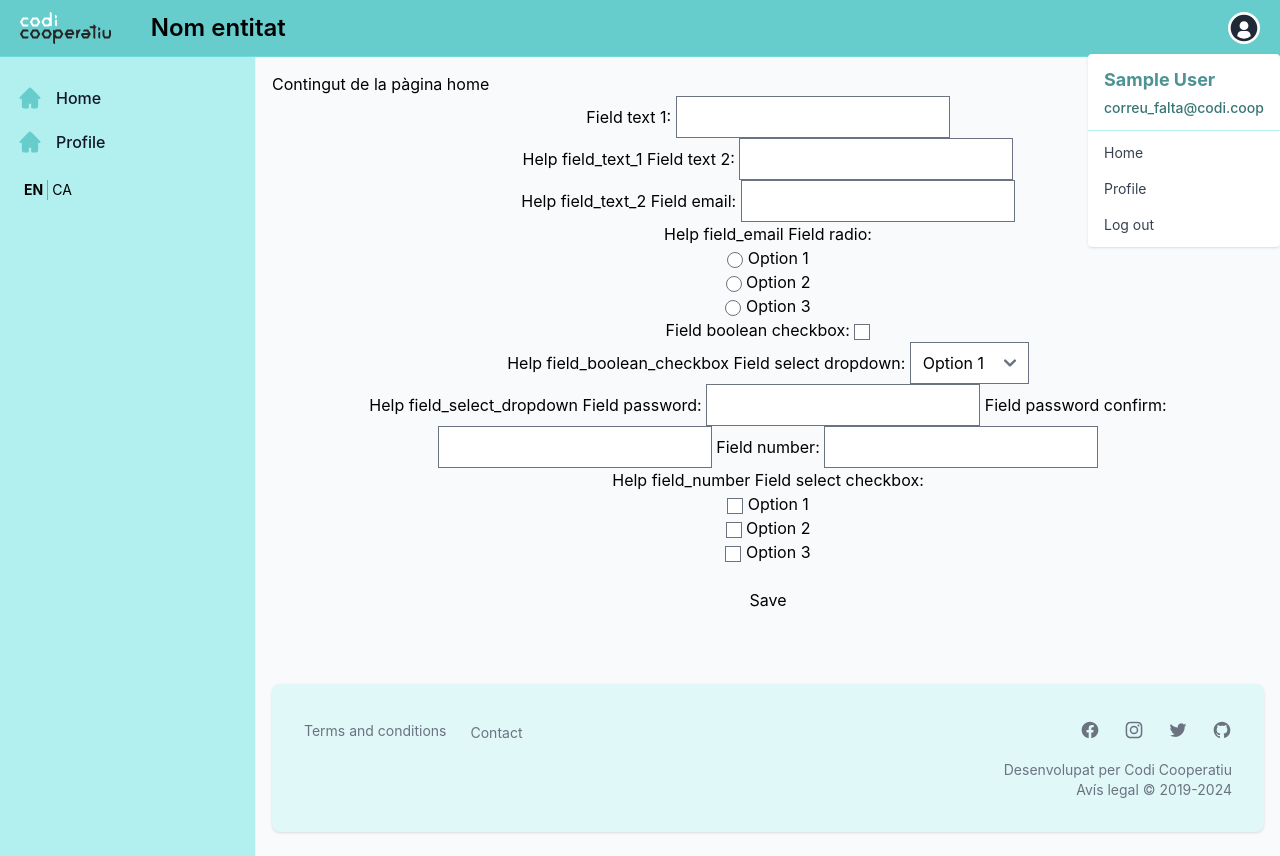
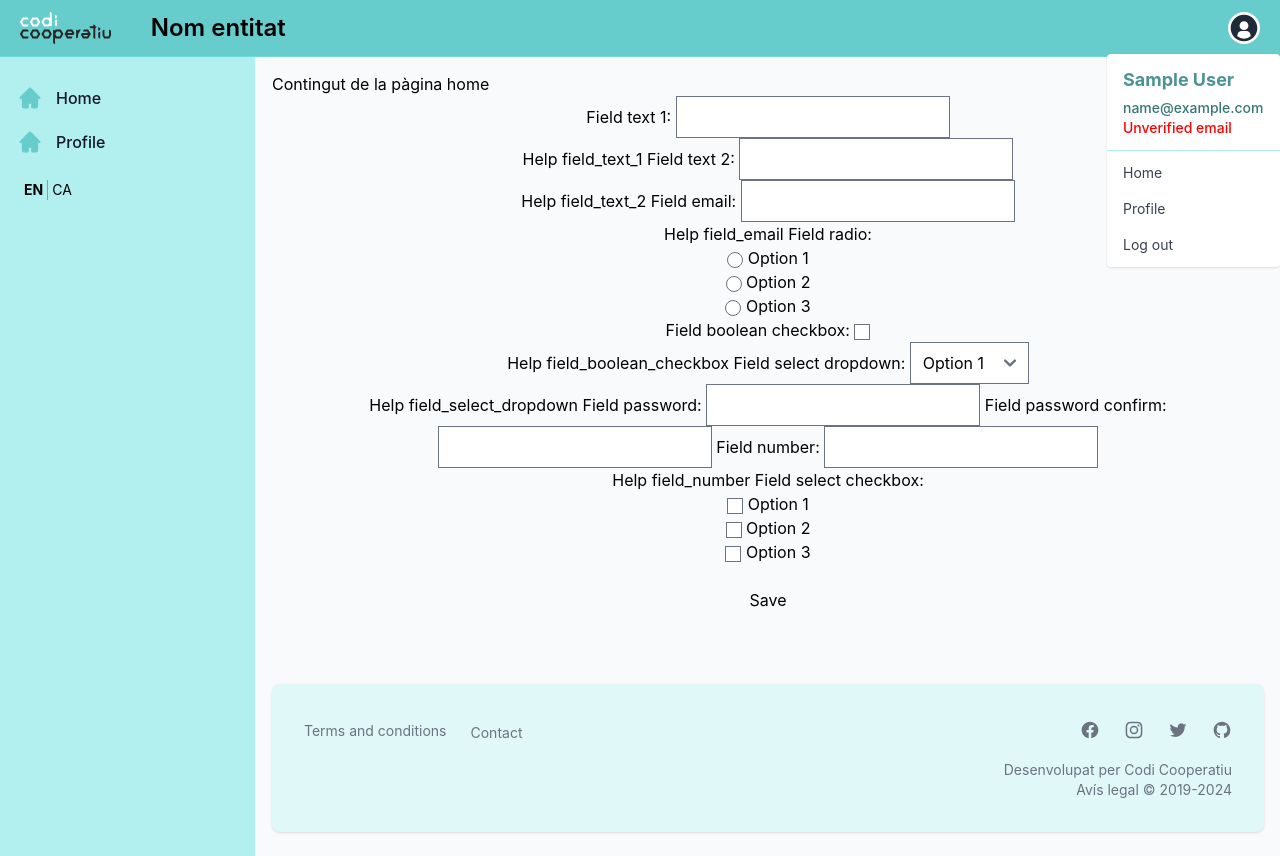
Before and after one commit to codicoop/boilerplate_django, a Django app: page /en/ in a window 1280 px wide, after a click on "Obrir menú usuari". Run offline with Django 4.2, Linux system fonts and the light colour scheme; the visitor is signed in with stand-in values (Sample User, id 1); style sheets or scripts are compiled from the project's sources; parts of the project's set-up code (start-up, migrations or seed data) failed here and were passed over; some libraries are stand-ins or nearby versions.

Commit message:
Resolved bugs

```diff
--- a/src/templates/base.html
+++ b/src/templates/base.html
@@ -62,10 +62,13 @@
               id="dropdown-user">
               <div class="px-4 py-3" role="none">
                 <p class="text-lg pb-1 font-bold text-primary-800 dark:text-white" role="none">
-                  {{ request.user }}
+                    {{ request.user }}
                 </p>
                 <p class="text-sm font-medium text-primary-900 truncate dark:text-gray-300" role="none">
-                  correu_falta@codi.coop
+                  {{ request.user.email }} <br>
+                  {% if not request.user.email_verified %}
+                    <a href="{% url 'registration:send_verification_code' %}" style="text-align:center; color:red;">Unverified email</a>
+                  {% endif %}
                 </p>
               </div>
               <ul class="py-1" role="none">
@@ -80,9 +83,11 @@
                     role="menuitem">{% translate "Profile" %}</a>
                 </li>
                 <li>
-                  <a href="{% url 'registration:logout' %}"
-                    class="block px-4 py-2 text-sm text-gray-700 hover:bg-gray-100 dark:text-gray-300 dark:hover:bg-gray-600 dark:hover:text-white"
-                    role="menuitem">{% translate "Log out" %}</a>
+                  <form method="post" action="{% url 'registration:logout' %}">
+                    {% csrf_token %}
+                    <button type="submit"
+                    class="block px-4 py-2 text-sm text-gray-700 hover:bg-gray-100 dark:text-gray-300 dark:hover:bg-gray-600 dark:hover:text-white">{% translate "Log out" %}</button>
+                  </form>
                 </li>
               </ul>
             </div>
```
Also changed, not shown: .github/workflows/docker.yml (deleted).
